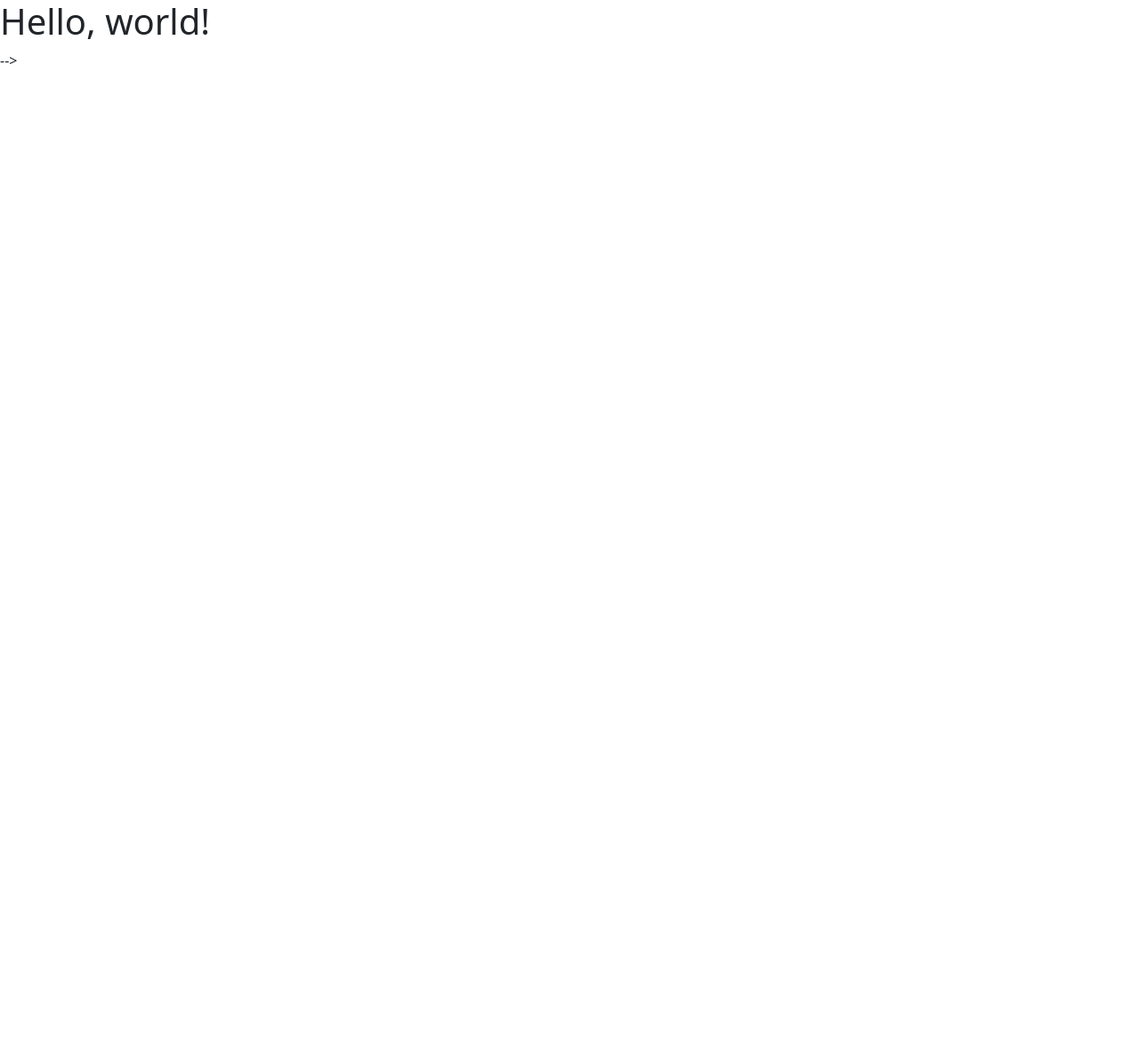
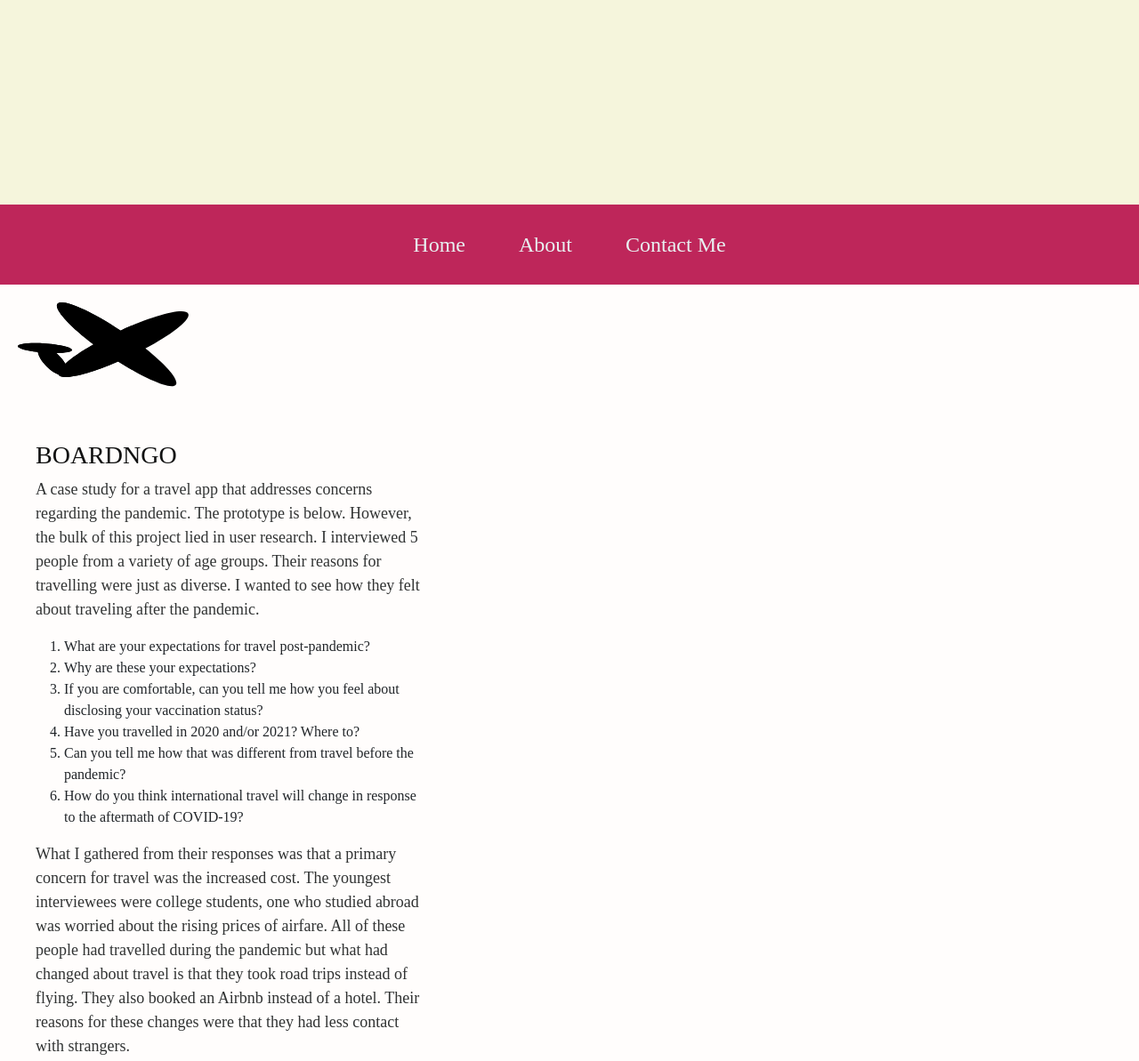
Before and after one commit to natjuno/Bootcamp-HW-HTML-CSS-JS-BOOTSTRAP, a plain HTML site: page index.html in a window 1280 px wide. Shown: the top 1193 px of the page at 89% size. Before the commit the page ends 800 px from the top, so only its background shows below. Drawn offline with nearby package versions, Linux system fonts and the light colour scheme.

Commit message:
changes ive made of my portfolio

```diff
--- /dev/null
+++ b/css/style.css
@@ -0,0 +1,116 @@
+body{
+    background-color: #FFFDFC;
+}
+.logo{
+    background-color: beige;
+    height:230px;
+    background-repeat: no-repeat;
+    background-position: center;
+}
+
+.nav{
+    display:flex;
+    background-color: #BE265A;
+    padding: 20px;
+}
+
+.center{
+    height: 50px;
+    display: flex;
+    justify-content: center;
+    align-items: center;
+
+}
+
+.center{
+    width: 100%;
+}
+
+.center a {
+    color: #E8F1F1;
+    padding: 30px;
+    font-size: 24px;
+    text-decoration: none;
+    font-family: 'Rockwell', serif;
+    align-items: center;
+  }
+
+
+.column{
+    display:flex;
+    flex-direction:column;
+    margin: 0 auto;
+    justify-content: center;
+}
+
+.text{
+    width: 40%;
+    padding:20px 40px;
+    display:flex;
+    flex-direction:column;
+    font-family: 'Rockwell', serif;
+}
+
+.text p{
+    color:#313333;
+    font-family: 'Rockwell', serif;
+    font-size: 18px;
+}
+
+.text h1{
+    color:#111111;
+    font-size: 28px;
+}
+
+.text h2{
+    color:#111111;
+    font-size: 24px;
+}
+
+.item1, .item2, .item3 {
+    height: 100%;
+    width: 100%;
+    display: flex;
+    align-items: flex-end;
+    margin-bottom: 20px;
+  }
+
+  .item1 {
+    margin-top:20px;
+    background-repeat: no-repeat;
+    background-position: center;
+  }
+
+.proto-frame{
+      height: auto;
+      width: 25%;
+      display: flex;
+      align-items: center;
+      border-style: solid;
+      border-color: #BE265A;
+  }
+
+.item2 {
+    margin-top:20px;
+    background-repeat: no-repeat;
+    background-position: center;
+}
+
+.image1{
+      margin: 20px;
+      height: 10%;
+      width: 10%;
+      display: flex;
+      background-repeat: no-repeat;
+      align-items: flex-end;
+      background-image: url(../images/Union\ 20.png);
+}
+
+.image2{
+    margin: 20px;
+    height: 100%;
+    width: 100%;
+    display: flex;
+    background-repeat: no-repeat;
+    align-items: flex-end;
+}
--- a/index.html
+++ b/index.html
@@ -4,21 +4,73 @@
     <!-- Required meta tags -->
     <meta charset="utf-8">
     <meta name="viewport" content="width=device-width, initial-scale=1">
-
     <!-- Bootstrap CSS -->
     <link href="https://cdn.jsdelivr.net/npm/bootstrap@5.1.3/dist/css/bootstrap.min.css" rel="stylesheet" integrity="sha384-1BmE4kWBq78iYhFldvKuhfTAU6auU8tT94WrHftjDbrCEXSU1oBoqyl2QvZ6jIW3" crossorigin="anonymous">
+    <link rel="stylesheet" href = "css/style.css">
 
-    <title>Hello, world!</title>
   </head>
   <body>
-    <h1>Hello, world!</h1>
 
     <!-- Optional JavaScript; choose one of the two! -->
 
     <!-- Option 1: Bootstrap Bundle with Popper -->
     <script src="https://cdn.jsdelivr.net/npm/bootstrap@5.1.3/dist/js/bootstrap.bundle.min.js" integrity="sha384-ka7Sk0Gln4gmtz2MlQnikT1wXgYsOg+OMhuP+IlRH9sENBO0LRn5q+8nbTov4+1p" crossorigin="anonymous"></script>
 
+    <!-- Nav HTML -->
+    <div class = "logo"></div>
+    <div class="nav">
+      <div class="center">
+             <a href="#">Home</a>
+             <a href="#">About</a>
+             <a href="#">Contact Me</a>
+        </div>
+    </div>
+     <!-- Column Layout -->
+     <div class="column">
+       <!------------BOARDNGO IMAGE HERE---------------->
+       <div class ="image1">
+          <img src="images/Union 20.png" alt="boardngo logo">
+       </div>
+        <div class="item1">
+          <div class="text">
+            <h1>BOARDNGO</h1>
+              <p>A case study for a travel app that addresses concerns regarding the pandemic. The prototype is below. However, the bulk of this project lied in user research. I interviewed 5 people from a variety of age groups. Their reasons for travelling were just as diverse. I wanted to see how they felt about traveling after the pandemic.</p>
+              <ol type="1">
+                <li>What are your expectations for travel post-pandemic?
+                </li>
+                <li>Why are these your expectations?
+                </li>
+                <li>If you are comfortable, can you tell me how you feel about disclosing your vaccination status?</li>
+                <li>Have you travelled in 2020 and/or 2021? Where to?
+                </li>
+                <li>Can you tell me how that was different from travel before the pandemic?
+                </li>
+                <li>How do you think international travel will change in response to the aftermath of COVID-19?
+                </li>
+              </ol>
+              <p>
+                What I gathered from their responses was that a primary concern for travel was the increased cost. The youngest interviewees were college students, one who studied abroad was worried about the rising prices of airfare. All of these people had travelled during the pandemic but what had changed about travel is that they took road trips instead of flying. They also booked an Airbnb instead of a hotel. Their reasons for these changes were that they had less contact with strangers.
+              </p>
+        </div>
+      </div>
+      <!-----prototype goes here------>
 
-    -->
+      <!-------------------OR IMAGE LMAO------------>
+    </div>
+      <div class="item2">
+        <div class="text">
+          <h2>Affinity Mapping</h2>
+            <p>I took their responses and organized them into the following categories: 2021 travel, 2020 travel, International vs Domestic travel, budget concerns, vaccination statuses, and thoughts on flying and returning to normal. Traveling in 2020 and 2021 had changed and restrictions regarding flight varied. The interviewees had different feelings about international and domestic travel. While both will become more complicated, domestic travel is expected to have a faster return to normalcy. People are not comfortable with traveling overseas. Most agreed that travel will become more expensive and continue to be more expensive than it was pre-COVID. All participants are comfortable with disclosing their vaccination status.</p>
+        </div>
+      </div>
+      <!-------------------------------AFINITY MAP IMAGE HERE-------------------------------->
+      <div class ="image2">
+        <img src = "images/affinity_diagram_02.PNG">
+    </div>
+
+      <!----------ANOTHER IMAGE---------->
+    </div>
+    </div>
   </body>
+  <!-----------------FOOTER---------->
 </html>
```
Also changed, not shown: css/styles.css (deleted), images/Empathy Map (Community).png (added), images/Union 20.png (added), images/affinity_diagram_02.PNG (added), images/iPhone 6, 7, 8, SE – 1.png (added), images/iPhone 6, 7, 8, SE – 2.png (added), images/iPhone 6, 7, 8, SE – 3.png (added), images/iPhone 6, 7, 8, SE – 4.png (added), images/iPhone 6, 7, 8, SE – 5.png (added), images/iPhone 6, 7, 8, SE – 6.png (added).
